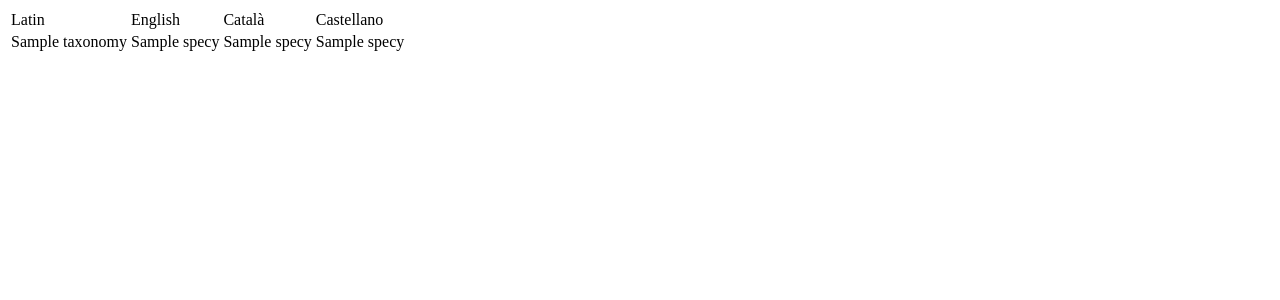
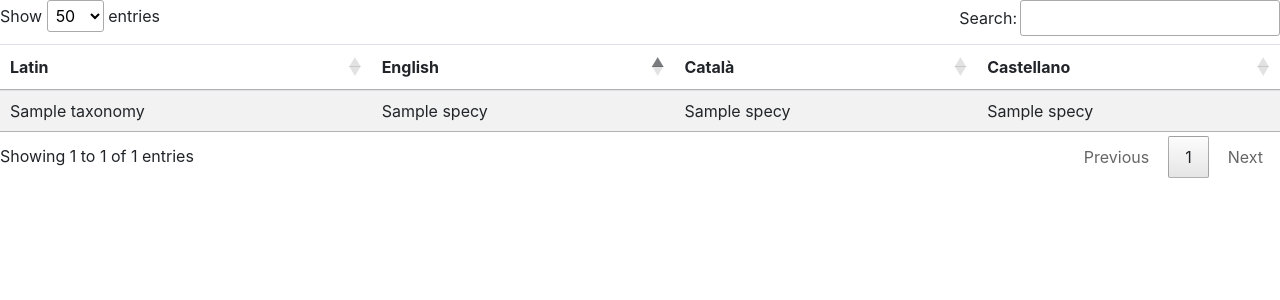
Before and after one commit to jen-thomas/wildlife-sites, a Django app: page /species/list/ in a window 1280 px wide. Shown: the top 300 px of the page. Run offline with Django 3.2, Linux system fonts and the light colour scheme; tables that the repository leaves empty hold one stand-in row (values such as "Sample post"); parts of the project's set-up code (start-up, migrations or seed data) failed here and were passed over; some libraries are stand-ins or nearby versions.

Commit message:
Added plurals to some models. Formatted view of species list with bootstrap and data tables.

```diff
--- a/WildlifeSites/WildlifeSites/settings.py
+++ b/WildlifeSites/WildlifeSites/settings.py
@@ -25,8 +25,7 @@ SECRET_KEY = 'uu4w&!062e#zz=-e9k@7(6k=u6^hh)%x*heq4z41i=qi6vvq$*'
 # SECURITY WARNING: don't run with debug turned on in production!
 DEBUG = True
 
-ALLOWED_HOSTS = []
-
+ALLOWED_HOSTS = ['*']
 
 # Application definition
 
--- a/WildlifeSites/wildlife_sites/models.py
+++ b/WildlifeSites/wildlife_sites/models.py
@@ -8,6 +8,9 @@ class TaxonomyClass(models.Model):
 
     def __str__(self):
         return "{}".format(self.taxclass)
+
+    class Meta:
+        verbose_name_plural = 'Taxonomy classes'
 
 
 class TaxonomyOrder(models.Model):
@@ -25,6 +28,9 @@ class Taxonomy(models.Model):
     def __str__(self):
         return "{}".format(self.latin_name)
 
+    class Meta:
+        verbose_name_plural = 'Taxonomies'
+
 
 class Species(models.Model):
     latin_name = models.OneToOneField(Taxonomy, on_delete=models.PROTECT, unique=True)
@@ -34,6 +40,9 @@ class Species(models.Model):
 
     def __str__(self):
         return "{}".format(self.common_name_english)
+
+    class Meta:
+        verbose_name_plural = 'Species'
 
 
 class Site(models.Model):
@@ -107,6 +116,9 @@ class TimeOfYear(models.Model):
     def __str__(self):
         return "{}".format(self.month)
 
+    class Meta:
+        verbose_name_plural = 'Times of year'
+
 
 class SiteVisit(models.Model):
     site = models.ForeignKey(Site, on_delete=models.PROTECT)
--- a/WildlifeSites/wildlife_sites/templates/wildlife_sites/species_list.html
+++ b/WildlifeSites/wildlife_sites/templates/wildlife_sites/species_list.html
@@ -1,14 +1,20 @@
 <!DOCTYPE html>
 <html lang="en">
 <head>
+    <link rel="stylesheet" href="https://stackpath.bootstrapcdn.com/bootstrap/4.4.1/css/bootstrap.min.css" integrity="sha384-Vkoo8x4CGsO3+Hhxv8T/Q5PaXtkKtu6ug5TOeNV6gBiFeWPGFN9MuhOf23Q9Ifjh" crossorigin="anonymous">
+    <script src="https://code.jquery.com/jquery-3.3.1.js"></script>
+    <link rel="stylesheet" href="https://cdn.datatables.net/1.10.20/css/jquery.dataTables.min.css">
+    <script src="https://cdn.jsdelivr.net/npm/popper.js@1.16.0/dist/umd/popper.min.js" integrity="sha384-Q6E9RHvbIyZFJoft+2mJbHaEWldlvI9IOYy5n3zV9zzTtmI3UksdQRVvoxMfooAo" crossorigin="anonymous"></script>
+    <script src="https://stackpath.bootstrapcdn.com/bootstrap/4.4.1/js/bootstrap.min.js" integrity="sha384-wfSDF2E50Y2D1uUdj0O3uMBJnjuUD4Ih7YwaYd1iqfktj0Uod8GCExl3Og8ifwB6" crossorigin="anonymous"></script>
+    <script src="https://cdn.datatables.net/1.10.20/js/jquery.dataTables.min.js"></script>
     <meta charset="UTF-8">
     <title>Species list</title>
 </head>
 <body>
-    <table>
+    <table id="species" class="table table-striped">
         <thead>
             <tr>
-                <td>Latin</td> <td>English</td> <td>Català</td> <td>Castellano</td>
+                <th>Latin</th> <th>English</th> <th>Català</th> <th>Castellano</th>
             </tr>
         </thead>
         <tbody>
@@ -19,5 +25,13 @@
         {% endfor %}
         </tbody>
     </table>
+<script>
+    $(document).ready(function() {
+        $('#species').DataTable ( {
+            "pageLength": 50,
+            "order": [[ 1, "asc" ]]
+        } );
+    } );
+</script>
 </body>
 </html>
```
